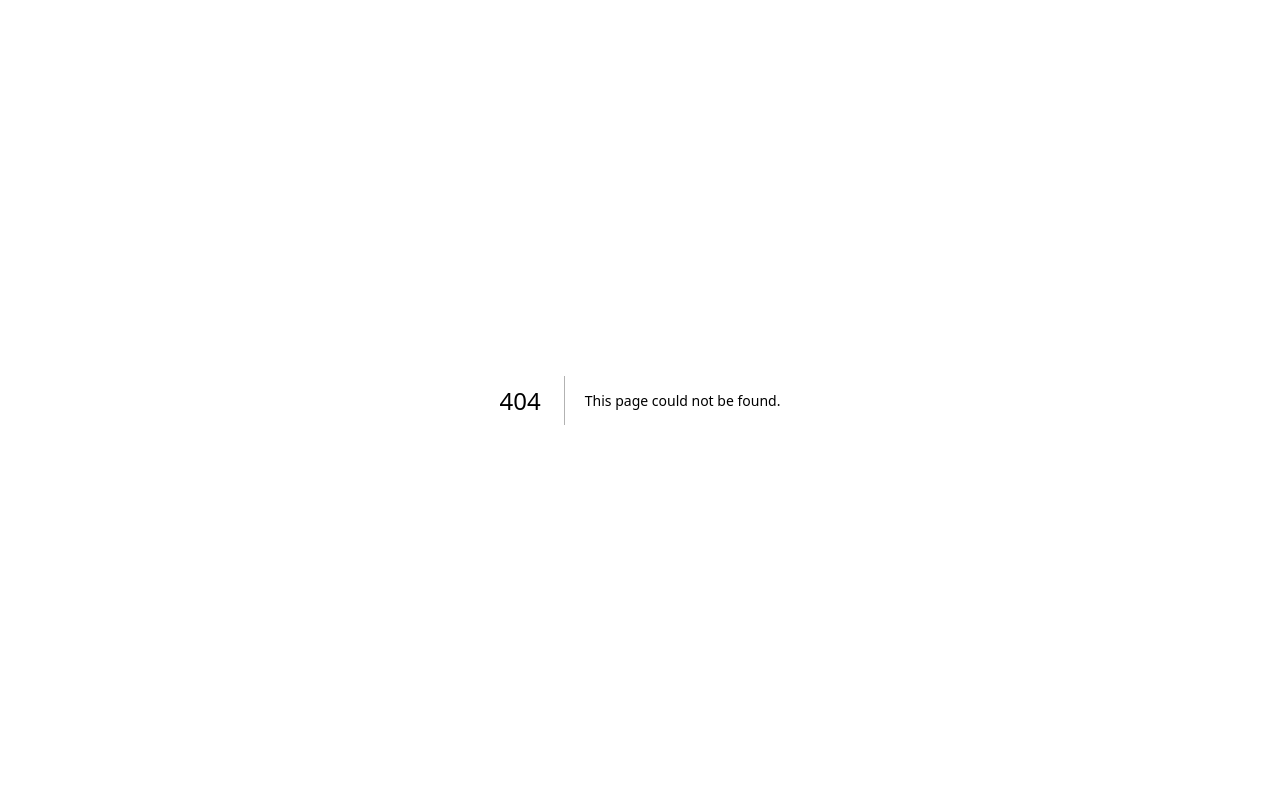
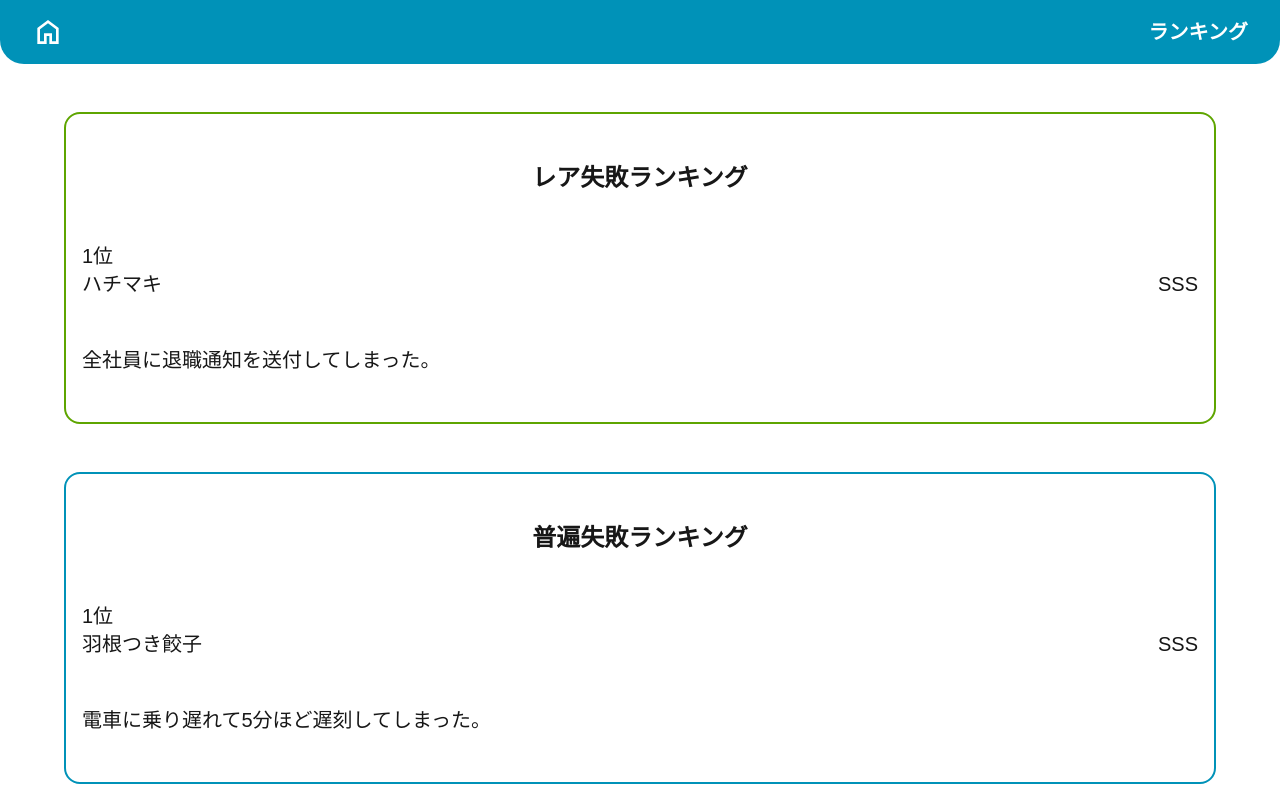
Before and after one commit to Po372/demo-app, a Next.js app: page /ranking in a window 1280 px wide. Before the commit this address had no page. Built offline with nearby package versions, Linux system fonts and the light colour scheme.

Commit message:
Rankingページを仮実装

```diff
--- /dev/null
+++ b/app/ranking/page.tsx
@@ -0,0 +1,7 @@
+import Ranking from "@/features/Ranking/Ranking";
+
+export default function Page() {
+  return (
+    <Ranking />
+  );
+}
--- /dev/null
+++ b/features/Ranking/Ranking.tsx
@@ -0,0 +1,36 @@
+"use client";
+
+import Link from "next/link";
+
+export default function Ranking() {
+  return (
+    <div className="flex flex-col items-center gap-12 text-xl">
+      <div className="flex items-center px-8 py-4 justify-between w-full bg-cyan-600 rounded-b-3xl font-bold text-white">
+        <Link href="/">
+          <svg xmlns="http://www.w3.org/2000/svg" height="32px" viewBox="0 -960 960 960" width="32px" fill="#fff">
+            <path d="M240-200h120v-240h240v240h120v-360L480-740 240-560v360Zm-80 80v-480l320-240 320 240v480H520v-240h-80v240H160Zm320-350Z" />
+          </svg>
+        </Link>
+        <div>ランキング</div>
+      </div>
+      <div className="w-9/10 border-2 border-lime-600 rounded-2xl px-4 py-12">
+        <div className="text-center font-bold text-2xl">レア失敗ランキング</div>
+        <div className="mt-12">1位</div>
+        <div className="flex items-center justify-between">
+          <div>ハチマキ</div>
+          <div>SSS</div>
+        </div>
+        <div className="mt-12">全社員に退職通知を送付してしまった。</div>
+      </div>
+      <div className="w-9/10 border-2 border-cyan-600 rounded-2xl px-4 py-12">
+        <div className="text-center font-bold text-2xl">普遍失敗ランキング</div>
+        <div className="mt-12">1位</div>
+        <div className="flex items-center justify-between">
+          <div>羽根つき餃子</div>
+          <div>SSS</div>
+        </div>
+        <div className="mt-12">電車に乗り遅れて5分ほど遅刻してしまった。</div>
+      </div>
+    </div>
+  );
+}
```
